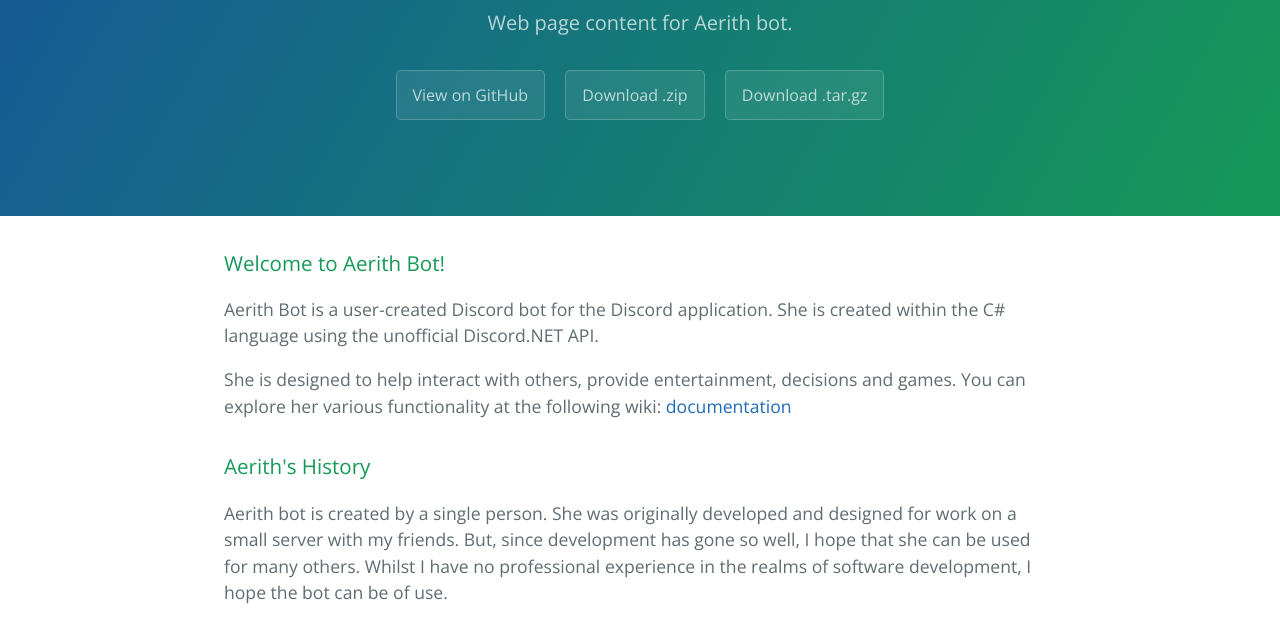
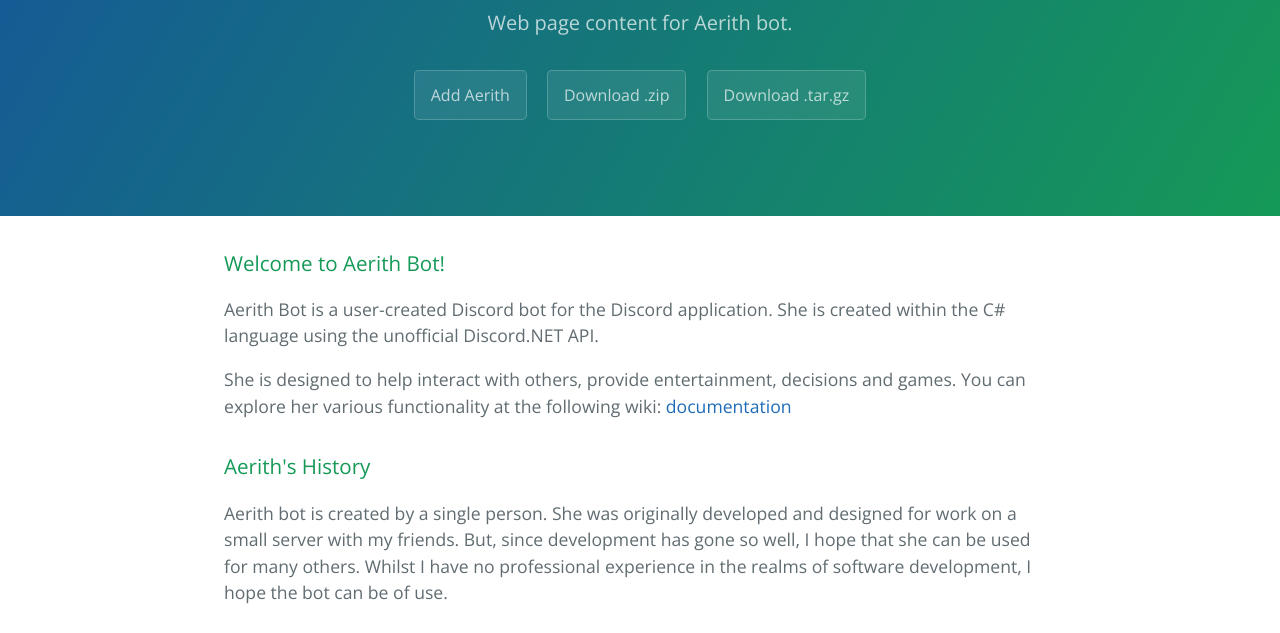
Before and after one commit to Chi-Time/Aerith-Discord-Bot-Webpage, a plain HTML site: page index.html in a window 1280 px wide. Shown: the part 167-800 px from the top of the page. Drawn offline with nearby package versions, Linux system fonts and the light colour scheme.

Commit message:
Update index.html

```diff
--- a/index.html
+++ b/index.html
@@ -13,7 +13,7 @@
     <section class="page-header">
       <h1 class="project-name">Aerith-discord-bot-webpage</h1>
       <h2 class="project-tagline">Web page content for Aerith bot.</h2>
-      <a href="https://github.com/Guardevoir/Aerith-Discord-Bot-Webpage" class="btn">View on GitHub</a>
+      <a href="https://discordapp.com/oauth2/authorize?&client_id=205785801999515649&scope=bot" class="btn">Add Aerith</a>
       <a href="https://github.com/Guardevoir/Aerith-Discord-Bot-Webpage/zipball/master" class="btn">Download .zip</a>
       <a href="https://github.com/Guardevoir/Aerith-Discord-Bot-Webpage/tarball/master" class="btn">Download .tar.gz</a>
     </section>
```
